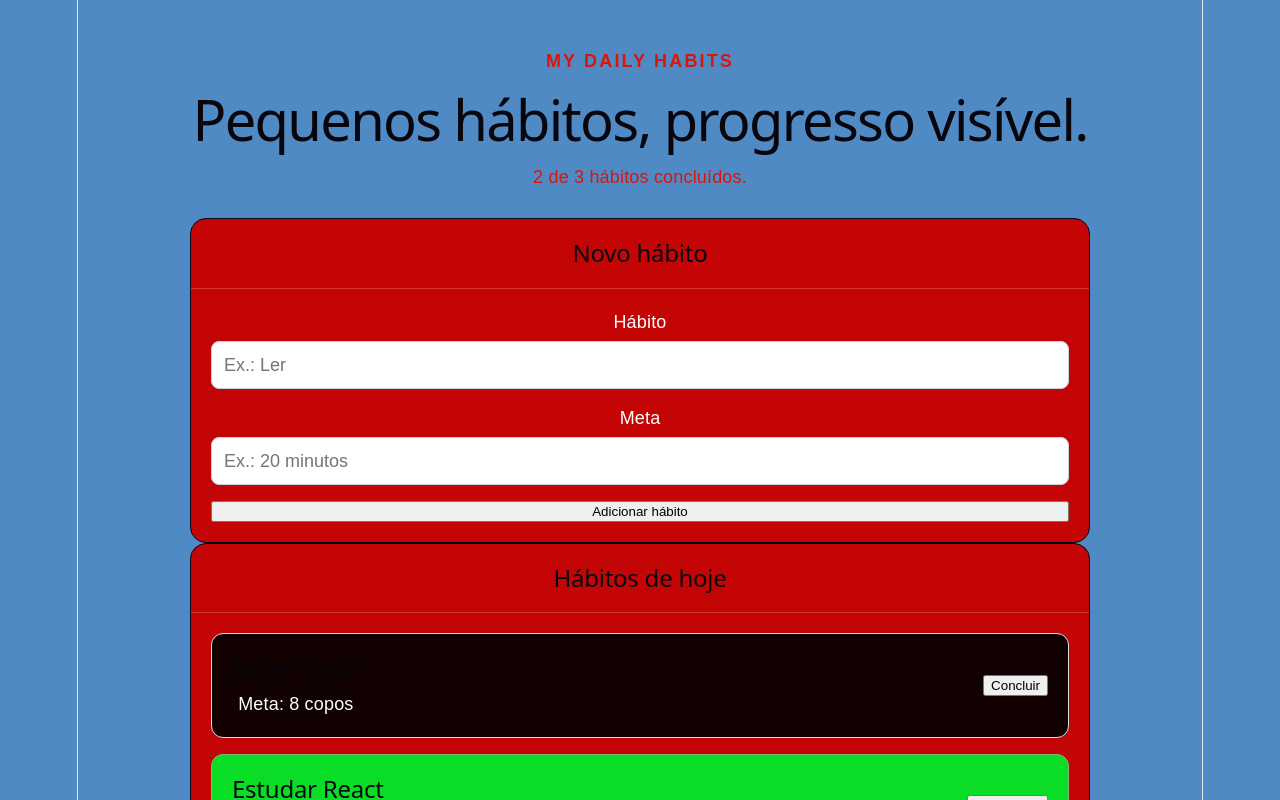
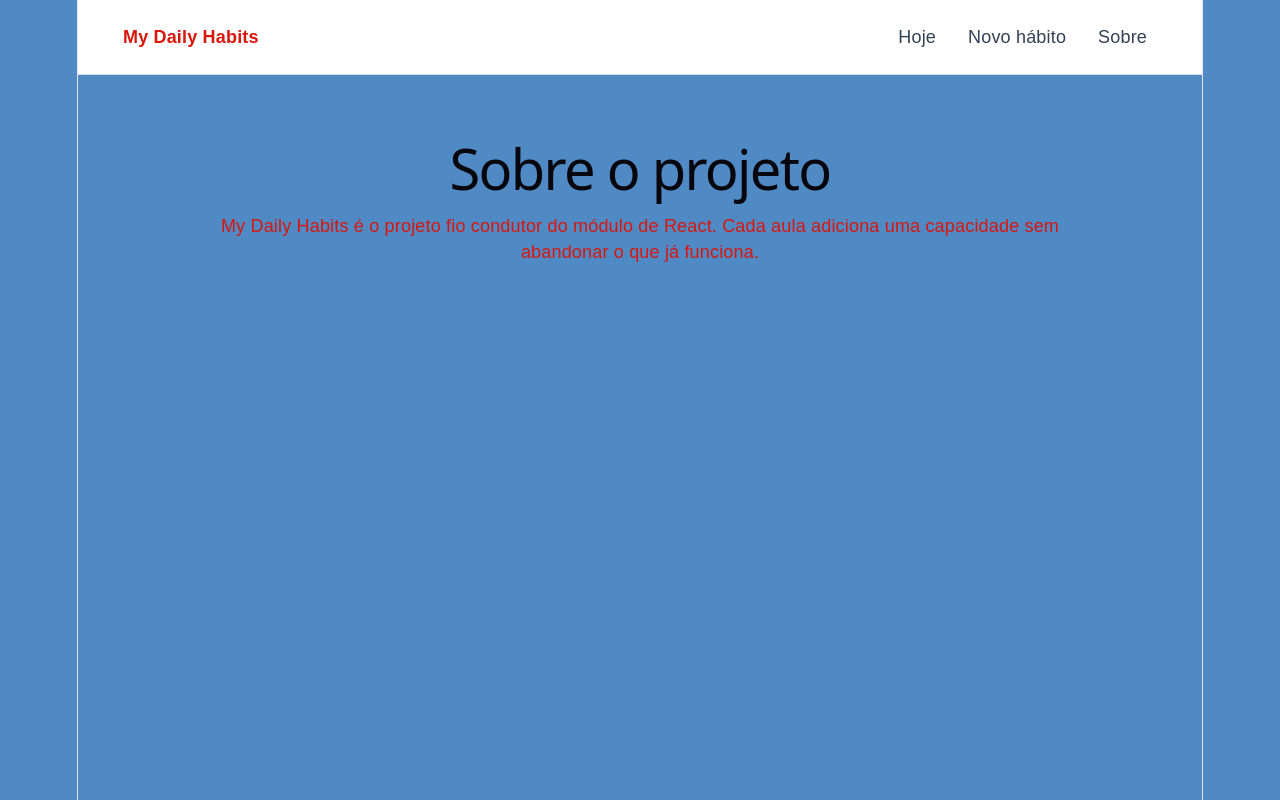
Before and after one commit to gwylhermm/front-end-REACT, a React (Vite) app: page /sobre in a window 1280 px wide. Shown: the top 800 px of the page. Built offline with nearby package versions, Linux system fonts and the light colour scheme.

Commit message:
modulo 08 finalizado

```diff
--- a/package.json
+++ b/package.json
@@ -11,7 +11,8 @@
   },
   "dependencies": {
     "react": "^19.2.8",
-    "react-dom": "^19.2.8"
+    "react-dom": "^19.2.8",
+    "react-router": "^8.3.1"
   },
   "devDependencies": {
     "@babel/core": "^7.29.7",
--- a/src/App.css
+++ b/src/App.css
@@ -102,3 +102,26 @@ body {
   color: #b42318;
   font-weight: 700;
 }
+
+.app-header {
+  display: flex;
+  align-items: center;
+  justify-content: space-between;
+  gap: 20px;
+  padding: 16px 4%;
+  border-bottom: 1px solid #d7dde5;
+  background: #ffffff;
+}
+
+.app-header nav {
+  display: flex;
+  flex-wrap: wrap;
+  gap: 12px;
+}
+
+.app-header a {
+  padding: 8px 10px;
+  border-radius: 8px;
+  color: #334155;
+  text-decoration: none;
+}
--- a/src/App.jsx
+++ b/src/App.jsx
@@ -1,42 +1,30 @@
-import { useContext, useEffect } from "react";
+import { NavLink, Route, Routes } from "react-router";
 import "./App.css";
-import HabitForm from "./components/HabitForm";
-import HabitList from "./components/HabitList";
-import Panel from "./components/Panel";
-import { HabitsContext } from "./context/HabitsContext";
+import AboutPage from "./pages/AboutPage";
+import HomePage from "./pages/HomePage";
+import NewHabitPage from "./pages/NewHabitPage";
+import NotFoundPage from "./pages/NotFoundPage";
 
 export default function App() {
-  const habitsContext = useContext(HabitsContext);
-
-  if (!habitsContext) {
-    throw new Error("App precisa estar dentro de HabitsProvider.");
-  }
-
-  const { habits, completedCount } = habitsContext;
-
-  useEffect(() => {
-    const previousTitle = document.title;
-    document.title = `${completedCount}/${habits.length} hábitos concluídos`;
-    return () => {
-      document.title = previousTitle;
-    };
-  }, [completedCount, habits.length]);
-
   return (
-    <main className="app">
-      <header className="hero">
-        <p className="eyebrow">MY DAILY HABITS</p>
-        <h1>Pequenos hábitos, progresso visível.</h1>
-        <p>{completedCount} de {habits.length} hábitos concluídos.</p>
+    <div className="app-shell">
+      <header className="app-header">
+        <strong>My Daily Habits</strong>
+        <nav aria-label="Navegação principal">
+          <NavLink to="/" end>Hoje</NavLink>
+          <NavLink to="/novo">Novo hábito</NavLink>
+          <NavLink to="/sobre">Sobre</NavLink>
+        </nav>
       </header>
 
-      <Panel title="Novo hábito">
-        <HabitForm />
-      </Panel>
-
-      <Panel title="Hábitos de hoje">
-        <HabitList />
-      </Panel>
-    </main>
+      <main className="app">
+        <Routes>
+          <Route path="/" element={<HomePage />} />
+          <Route path="/novo" element={<NewHabitPage />} />
+          <Route path="/sobre" element={<AboutPage />} />
+          <Route path="*" element={<NotFoundPage />} />
+        </Routes>
+      </main>
+    </div>
   );
 }
--- a/src/context/HabitsContext.jsx
+++ b/src/context/HabitsContext.jsx
@@ -28,6 +28,10 @@ export function HabitsProvider({ children }) {
     localStorage.setItem(STORAGE_KEY, JSON.stringify(habits));
   }, [habits]);
 
+  useEffect(() => {
+    document.title = `${completedCount} de ${habits.length} hábitos concluídos`;
+  }, [completedCount, habits.length]);
+
   function addHabit(newHabit) {
     setHabits((current) => [...current, newHabit]);
   }
--- a/src/main.jsx
+++ b/src/main.jsx
@@ -1,13 +1,16 @@
 import { StrictMode } from "react";
 import { createRoot } from "react-dom/client";
+import { BrowserRouter } from "react-router";
 import "./index.css";
 import App from "./App";
 import { HabitsProvider } from "./context/HabitsContext";
 
 createRoot(document.getElementById("root")).render(
   <StrictMode>
-    <HabitsProvider>
-      <App />
-    </HabitsProvider>
+    <BrowserRouter>
+      <HabitsProvider>
+        <App />
+      </HabitsProvider>
+    </BrowserRouter>
   </StrictMode>,
 );
--- /dev/null
+++ b/src/pages/AboutPage.jsx
@@ -0,0 +1,11 @@
+export default function AboutPage() {
+  return (
+    <section>
+      <h1>Sobre o projeto</h1>
+      <p>
+        My Daily Habits é o projeto fio condutor do módulo de React.
+        Cada aula adiciona uma capacidade sem abandonar o que já funciona.
+      </p>
+    </section>
+  );
+}
--- /dev/null
+++ b/src/pages/HomePage.jsx
@@ -0,0 +1,24 @@
+import { useContext } from "react";
+import HabitList from "../components/HabitList";
+import Panel from "../components/Panel";
+import { HabitsContext } from "../context/HabitsContext";
+
+export default function HomePage() {
+  const { habits, completedCount } = useContext(HabitsContext);
+
+  return (
+    <>
+      <header className="hero">
+        <p className="eyebrow">MY DAILY HABITS</p>
+        <h1>Pequenos hábitos, progresso visível.</h1>
+        <p>
+          {completedCount} de {habits.length} hábitos concluídos.
+        </p>
+      </header>
+
+      <Panel title="Hábitos de hoje">
+        <HabitList />
+      </Panel>
+    </>
+  );
+}
--- /dev/null
+++ b/src/pages/NewHabitPage.jsx
@@ -0,0 +1,13 @@
+import HabitForm from "../components/HabitForm";
+import Panel from "../components/Panel";
+
+export default function NewHabitPage() {
+  return (
+    <>
+      <h1>Novo hábito</h1>
+      <Panel title="Cadastre uma pequena meta">
+        <HabitForm />
+      </Panel>
+    </>
+  );
+}
--- /dev/null
+++ b/src/pages/NotFoundPage.jsx
@@ -0,0 +1,11 @@
+import { Link } from "react-router";
+
+export default function NotFoundPage() {
+  return (
+    <section>
+      <h1>Página não encontrada</h1>
+      <p>O endereço informado não corresponde a uma rota.</p>
+      <Link to="/">Voltar ao início</Link>
+    </section>
+  );
+}
```
Also changed, not shown: 1 other file (tests, documents, lock files or other folders).
